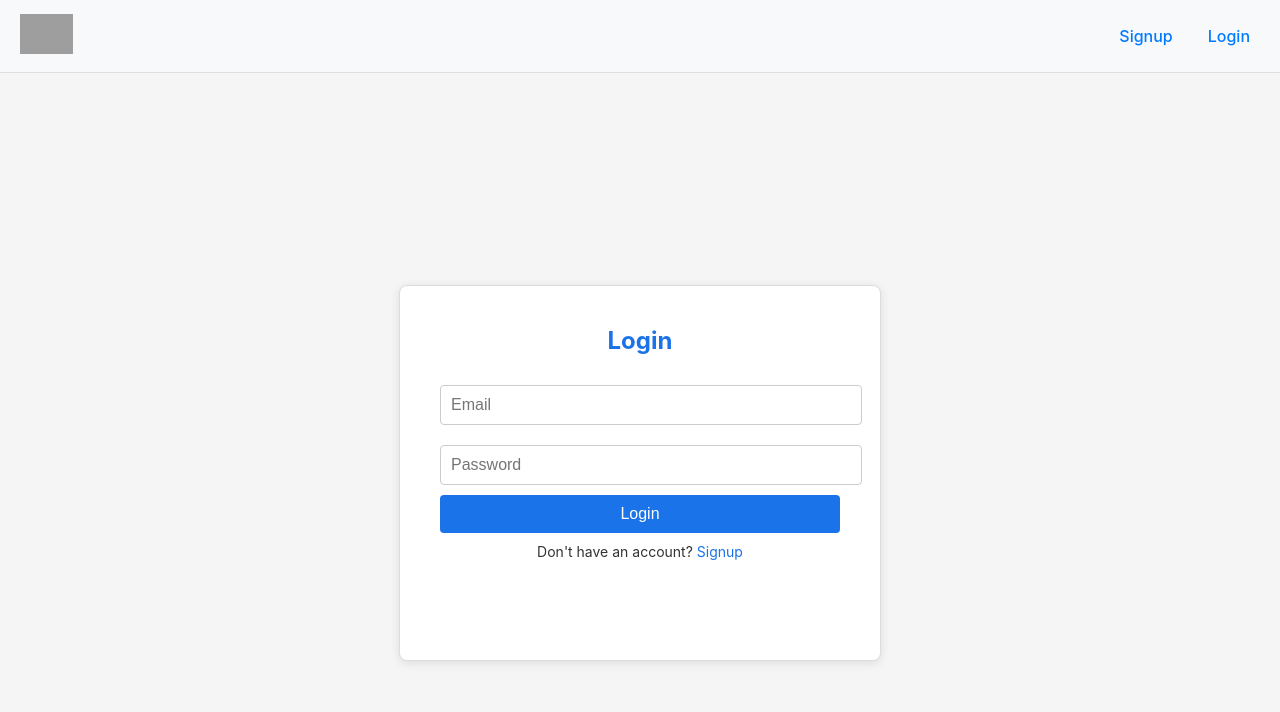
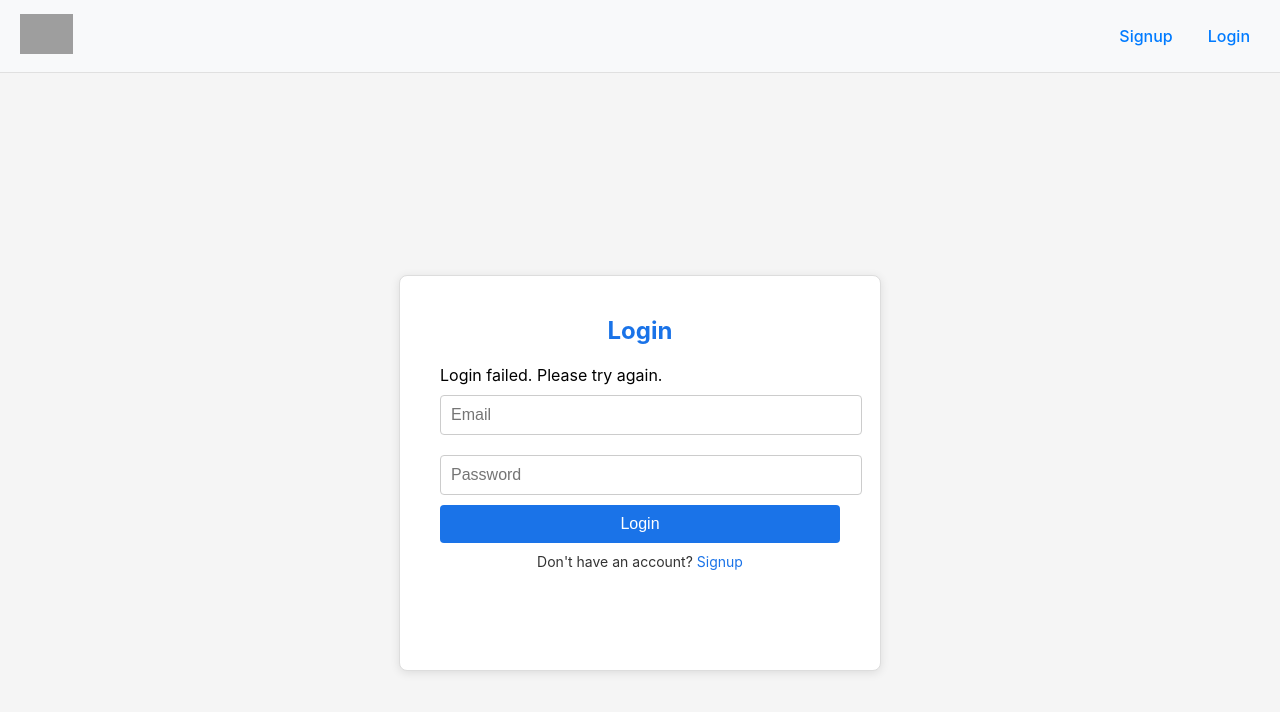
Before and after one commit to alamfatima1999/Task-Management-FrontEnd, a React (Create React App) app: page / in a window 1280 px wide. Both pictures are taken after a click on the button "Login". Shown: the top 712 px of the page. Built offline with nearby package versions, Linux system fonts and the light colour scheme; no server answers; grey boxes are pictures that could not be loaded.

Commit message:
Update Login.js

```diff
--- a/src/Components/LoginRegisterContainer/Login.js
+++ b/src/Components/LoginRegisterContainer/Login.js
@@ -10,6 +10,7 @@ const Login = () => {
     email: "",
     password: "",
   });
+  const [errorMessage, setErrorMessage] = useState("");
 
   const enterEmail = (e) => {
     setUserCredentials((prevState) => ({
@@ -34,6 +35,7 @@ const Login = () => {
       navigate("/Dashboard");
     } catch (error) {
       console.error("Login failed: ", error);
+      setErrorMessage(error.response?.data?.message || "Login failed. Please try again.");
     }
   };
 
@@ -48,6 +50,7 @@ const Login = () => {
       navigate("/Dashboard");
     } catch (error) {
       console.error("Google login failed: ", error);
+      setErrorMessage(error.response?.data?.message || "Google login failed. Please try again.");
     }
   };
 
@@ -58,6 +61,7 @@ const Login = () => {
       <div className="container">
         <div className="loginBox">
           <div className="loginTitle">Login</div>
+          {errorMessage && <div className="errorMessage">{errorMessage}</div>}
           <input
             type="text"
             className="inputField"
@@ -83,6 +87,7 @@ const Login = () => {
               onSuccess={responseGoogle}
               onError={() => {
                 console.log('Login Failed');
+                setErrorMessage("Google login failed. Please try again.");
               }}
             />
           </div>
```
